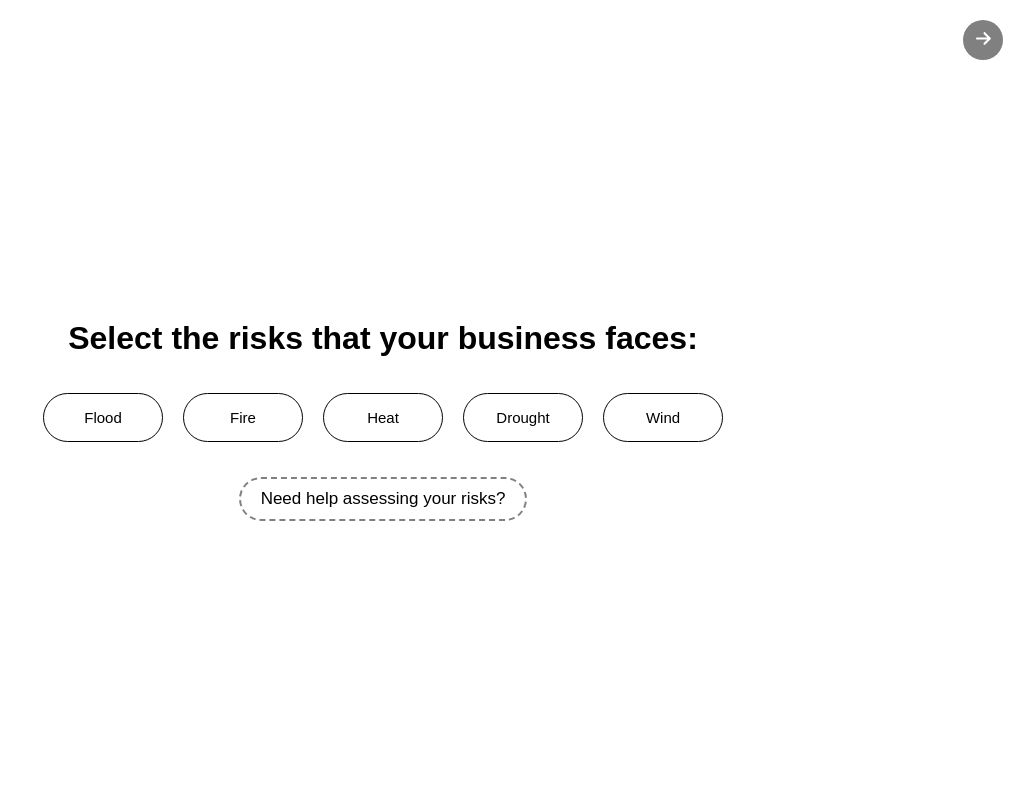
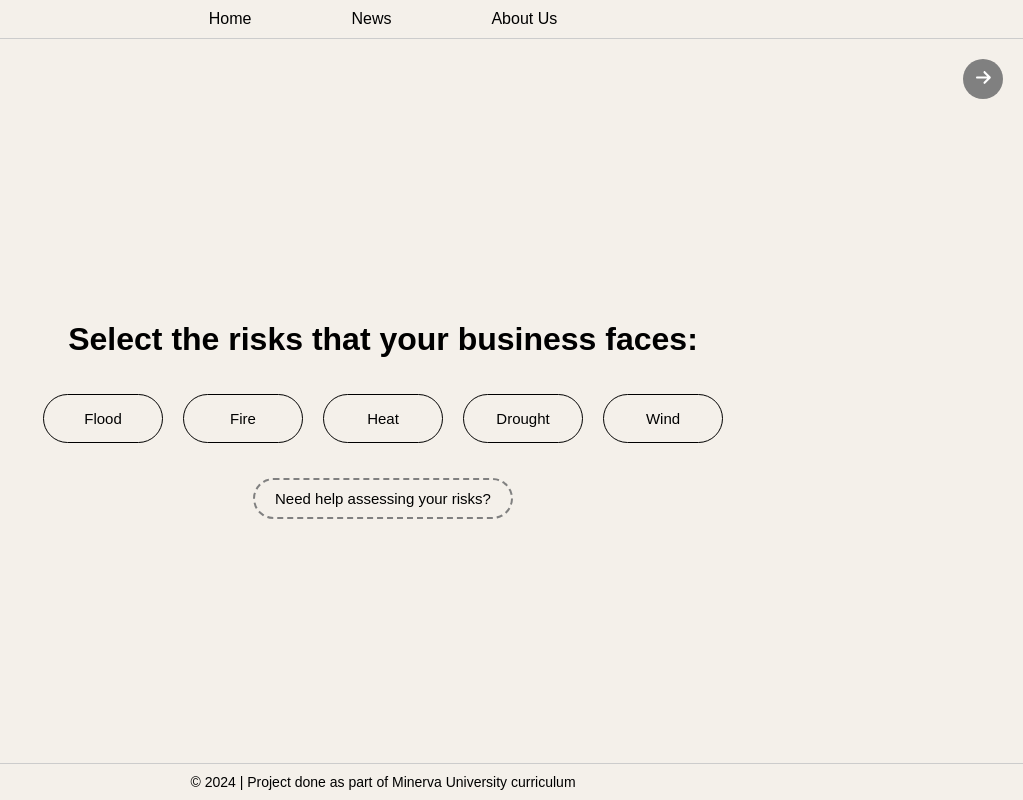
Before and after one commit to Nazym-MU/climate-resources, a React (Create React App) app: page /assess-risks in a window 1280 px wide. Shown: the whole page, without its empty margins (257-1280 px from the left). Built offline with nearby package versions, Linux system fonts and the light colour scheme; grey boxes are pictures that could not be loaded.

Commit message:
Update layout, add header & footer

```diff
--- a/src/App.css
+++ b/src/App.css
@@ -3,6 +3,7 @@ html, body {
   margin: 0;
   font-family: 'Century Gothic', sans-serif;
   overflow-x: hidden;
+  background-color: rgb(244, 240, 234);
 }
 
 .container {
@@ -38,6 +39,7 @@ html, body {
   justify-content: center;
   text-align: center;
   flex: 1;
+  margin: 20px 0;
 }
 
 .risk-buttons-container {
@@ -57,7 +59,7 @@ html, body {
   border-radius: 30px;
   cursor: pointer;
   z-index: 1;
-  background-color: white;
+  background-color: rgb(244, 240, 234);
   color: black;
   font-size: 17px;
   overflow: hidden;
@@ -96,7 +98,7 @@ html, body {
 }
 
 .risk-button {
-  background-color: white;
+  background-color: rgb(244, 240, 234);
   color: black;
   padding: 15px 20px;
   border: black solid 1.5px;
@@ -120,12 +122,11 @@ html, body {
 }
 
 .resources-button {
-  background-color: white;
+  background-color: rgb(244, 240, 234);
   min-width: 40px;
   font-size: medium;
   min-height: 40px;
   position: absolute;
-  top: 20px;
   right: 20px;
   border: 2px solid #00cba9;
   border-radius: 30px;
@@ -151,12 +152,12 @@ html, body {
 .help-button {
   border: 2px gray;
   border-style: dashed;
-  background-color: white;
+  background-color: rgb(244, 240, 234);
   padding: 10px 20px;
   border-radius: 30px;
   cursor: pointer;
   margin-top: 15px;
-  font-size: 17px;
+  font-size: 15px;
   transition: transform 0.5s ease, opacity 0.5s ease;
   margin-bottom: 20px;
 }
@@ -189,6 +190,7 @@ html, body {
 }
 
 .container-resources {
+  flex: 1;
   margin-left: 30px;
   margin-right: 10px;
   text-align: center;
@@ -213,7 +215,16 @@ html, body {
   border: 1px solid #000000;
   padding: 20px;
   border-radius: 20px;
+  text-decoration: none;
+  color: inherit;
   text-align: left;
+  transition: transform 0.3s ease, box-shadow 0.3s ease;
+}
+
+.card:hover {
+  transform: scale(1.05);
+  box-shadow: 0 4px 8px rgba(0, 0, 0, 0.1);
+  background-color: #f0f0f0;
 }
 
 .card h2 {
@@ -221,21 +232,54 @@ html, body {
   margin-bottom: 10px;
 }
 
+.page-container {
+  display: flex;
+  flex-direction: column;
+  max-height: 100vh;
+}
+
+.resource-image {
+  width: 100%;
+  height: 200px;
+  object-fit: cover;
+}
+
+.resource-details {
+  padding: 15px;
+}
+
+.resource-description,
+.resource-eligibility {
+  margin-bottom: 10px;
+  font-size: 14px;
+}
+
 .card p {
   font-size: 14px;
   margin-bottom: 10px;
 }
 
-.card a {
-  display: block;
-  margin-top: 10px;
-  color: #00cba9;
-  text-decoration: none;
+.search-input {
+  width: 60%;
+  padding: 10px;
+  margin-bottom: 30px;
+  font-size: 16px;
+  border-radius: 7px;
+  background-color: inherit;
 }
 
-.card a:hover {
-  color: #0056b3;
-  text-decoration: underline;
+.filters {
+  display: flex;
+  justify-content: center;
+  margin-bottom: 25px;
+}
+
+.dropdown {
+  padding: 5px;
+  margin: 0 10px;
+  background-color: inherit;
+  border-radius: 7px;
+  font-size: 17px;
 }
 
 .wave-container {
@@ -254,3 +298,48 @@ html, body {
   height: 100%;
   pointer-events: none;
 }
+
+.header {
+  border-bottom: 1px solid #ccc;
+  display: flex;
+  justify-content: space-around;
+  align-items: center;
+  padding: 10px 0;
+}
+
+.header ul {
+  list-style-type: none;
+  display: flex;
+  justify-content: space-around;
+  width: 100%;
+  padding: 0;
+  margin: 0;
+}
+
+.header li {
+  margin: 0 50px;
+}
+
+.header a {
+  text-decoration: none;
+  color: #000;
+}
+
+.header a:hover {
+  color: #00cba9;
+}
+
+.footer {
+  text-align: center;
+  padding: 10px 0;
+  background-color: rgb(244, 240, 234);
+  border-top: 1px solid #ccc;
+  position: fixed;
+  bottom: 0;
+  width: 100%;
+}
+
+.footer p {
+  margin: 0;
+  font-size: 14px;
+}
--- a/src/components/AssessRisks.js
+++ b/src/components/AssessRisks.js
@@ -3,6 +3,8 @@ import { useNavigate } from 'react-router-dom';
 import RiskButtons from './RiskButtons';
 import { FontAwesomeIcon } from '@fortawesome/react-fontawesome';
 import { faArrowRight } from '@fortawesome/free-solid-svg-icons';
+import Header from './Header';
+import Footer from './Footer';
 
 const AssessRisks = () => {
   const navigate = useNavigate();
@@ -20,6 +22,8 @@ const AssessRisks = () => {
   };
 
   return (
+    <div className="page-container">
+      <Header />
         <div className="container-risks">
           <button
             onClick={navigateToResources}
@@ -45,6 +49,8 @@ const AssessRisks = () => {
             ></iframe>
           </div>
         </div>
+      <Footer />
+    </div>
   );
 };
 
--- /dev/null
+++ b/src/components/Footer.js
@@ -0,0 +1,11 @@
+import React from 'react';
+
+const Footer = () => {
+  return (
+    <footer className="footer">
+      <p>&copy; {new Date().getFullYear()} | Project done as part of Minerva University curriculum</p>
+    </footer>
+  );
+};
+
+export default Footer;
--- /dev/null
+++ b/src/components/Header.js
@@ -0,0 +1,18 @@
+import React from 'react';
+import { Link } from 'react-router-dom';
+
+const Header = () => {
+  return (
+    <header className="header">
+      <nav>
+        <ul>
+          <li><Link to="/">Home</Link></li>
+          <li><Link to="/news">News</Link></li>
+          <li><Link to="/about">About Us</Link></li>
+        </ul>
+      </nav>
+    </header>
+  );
+};
+
+export default Header;
--- a/src/components/HomePage.js
+++ b/src/components/HomePage.js
@@ -1,6 +1,8 @@
 import React from 'react';
 import { useNavigate } from 'react-router-dom';
 import AnimatedWaves from './AnimatedWaves';
+import Header from './Header';
+import Footer from './Footer';
 
 const HomePage = () => {
   const navigate = useNavigate();
@@ -11,11 +13,13 @@ const HomePage = () => {
 
   return (
     <div>
+      <Header />
       <div className="container">
         <h1>Assess your climate risks</h1>
         <button onClick={navigateToAssessRisks} className="button start-button">Get Started</button>
       </div>
       <AnimatedWaves />
+      <Footer />
     </div>
   );
 };
--- a/src/components/ResourcesPage.js
+++ b/src/components/ResourcesPage.js
@@ -1,12 +1,16 @@
-import React, { useEffect, useState } from 'react';
+import React, { useEffect, useState, useMemo } from 'react';
 import axios from 'axios';
-import { useLocation, useNavigate } from 'react-router-dom';
+import { useLocation } from 'react-router-dom';
+import Header from './Header';
+import Footer from './Footer';
 
 const ResourcesPage = () => {
   const [resources, setResources] = useState([]);
-  const navigate = useNavigate();
+  const [searchTerm, setSearchTerm] = useState('');
+  const [resourceTypeFilter, setResourceTypeFilter] = useState('');
   const location = useLocation();
-  const selectedRisks = location.state?.selectedRisks || [];
+
+  const selectedRisks = useMemo(() => location.state?.selectedRisks || [], [location.state]);
 
   useEffect(() => {
     axios.get('http://localhost:5001/climate-risk')
@@ -21,26 +25,60 @@ const ResourcesPage = () => {
       });
   }, [selectedRisks]);
 
-  const navigateBack = () => {
-    navigate('/assess-risks');
+  const handleSearch = (event) => {
+    setSearchTerm(event.target.value);
   };
 
+  const handleResourceTypeFilter = (event) => {
+    setResourceTypeFilter(event.target.value);
+  };
+
+  const filteredResources = resources.filter(resource =>
+    (resource.label.toLowerCase().includes(searchTerm.toLowerCase()) ||
+     resource.description.toLowerCase().includes(searchTerm.toLowerCase())) &&
+    (resourceTypeFilter === '' || resource.resourceType === resourceTypeFilter)
+  );
+
   return (
+    <div className="page-container">
+      <Header />
       <div className="container-resources">
-      <button className="button back-button" onClick={navigateBack}>Back</button>
         <h1>Resources for Small Businesses to Combat Climate Change</h1>
+        <input
+          type="text"
+          placeholder="Search resources..."
+          value={searchTerm}
+          onChange={handleSearch}
+          className="search-input"
+        />
+        <div className="filters">
+          <select value={resourceTypeFilter} onChange={handleResourceTypeFilter} className="dropdown">
+            <option value="">All Resource Types</option>
+            <option value="California Grant/Fund/Loan">California Grant/Fund/Loan</option>
+            <option value="Federal Grant/Fund">Federal Grant/Fund</option>
+            <option value="Federal Organization ">Federal Organization</option>
+            <option value="General Information">General Information</option>
+            <option value="How-To-Guide">How-To-Guide</option>
+            <option value="Local Organization">Local Organization</option>
+            <option value="Risk Assessment">Risk Assessment</option>
+            <option value="SF Grant/Fund">San Francisco Grant/Fund</option>
+            <option value="SF Organization">San Francisco Organization</option>
+          </select>
+        </div>
         <div className="grid-container">
-        {resources.map((resource, index) => (
-          <div key={index} className="card">
+          {filteredResources.map((resource, index) => (
+            <a key={index} href={resource.link} target="_blank" rel="noopener noreferrer" className="card">
+              <img src={resource.image} alt={resource.label} className="resource-image" />
+              <div className="resource-details">
                 <h2>{resource.label}</h2>
-            <p><strong>Resource Type:</strong> {resource.resourceType}</p>
-            <p><strong>Risk Type:</strong> {resource.riskType.join(', ')}</p>
-            <p><strong>Description:</strong> {resource.description}</p>
-            <p><strong>Eligibility:</strong> {resource.eligibility}</p>
-            <a href={resource.link} target="_blank" rel="noopener noreferrer">Learn More</a>
+                <p className="resource-description"><strong>Description:</strong> {resource.description}</p>
+                <p className="resource-eligibility"><strong>Eligibility:</strong> {resource.eligibility}</p>
               </div>
+            </a>
           ))}
         </div>
+      </div>
+      <Footer />
     </div>
   );
 };
```
Lines whose indentation alone changed are shown as unchanged.
